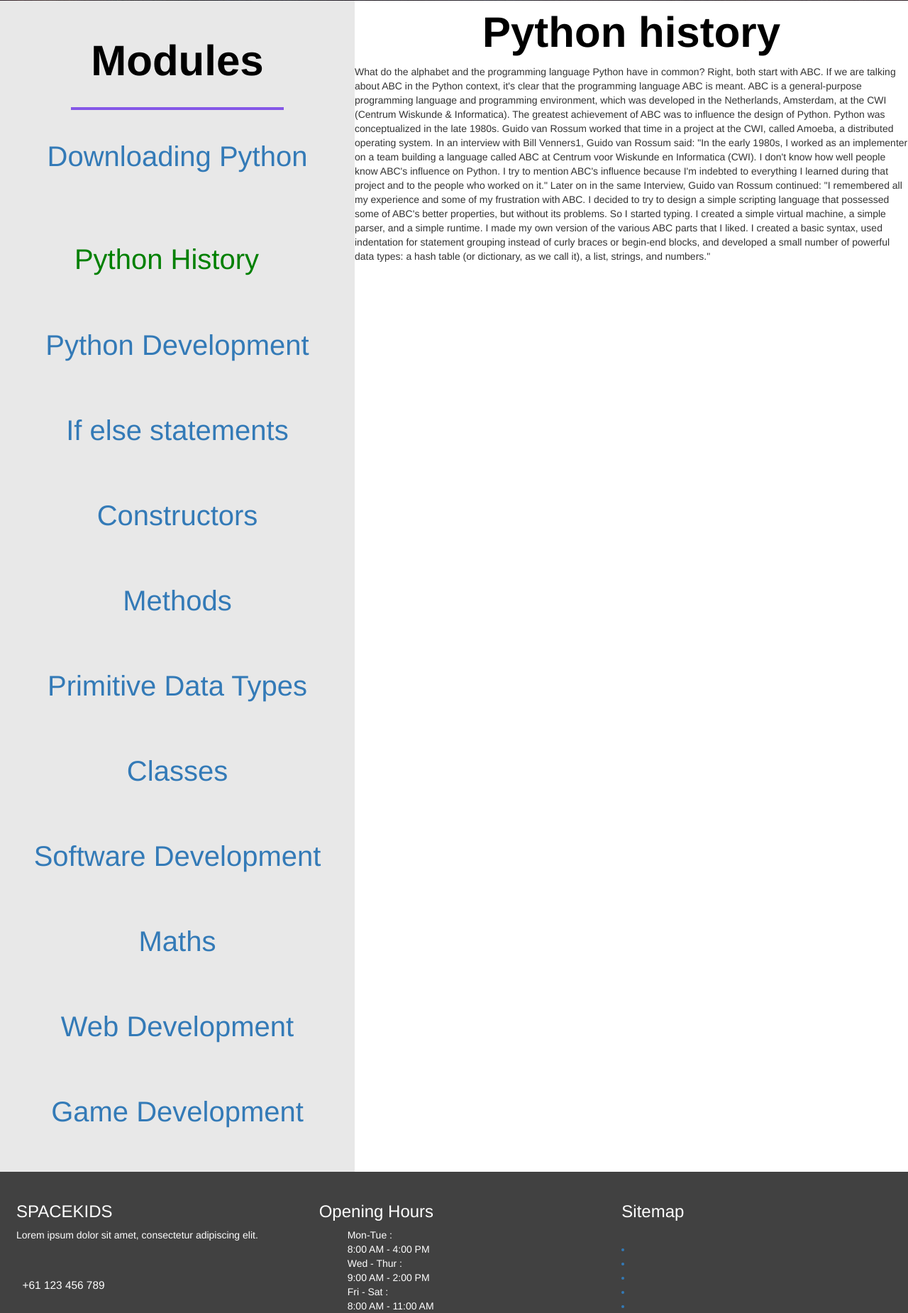
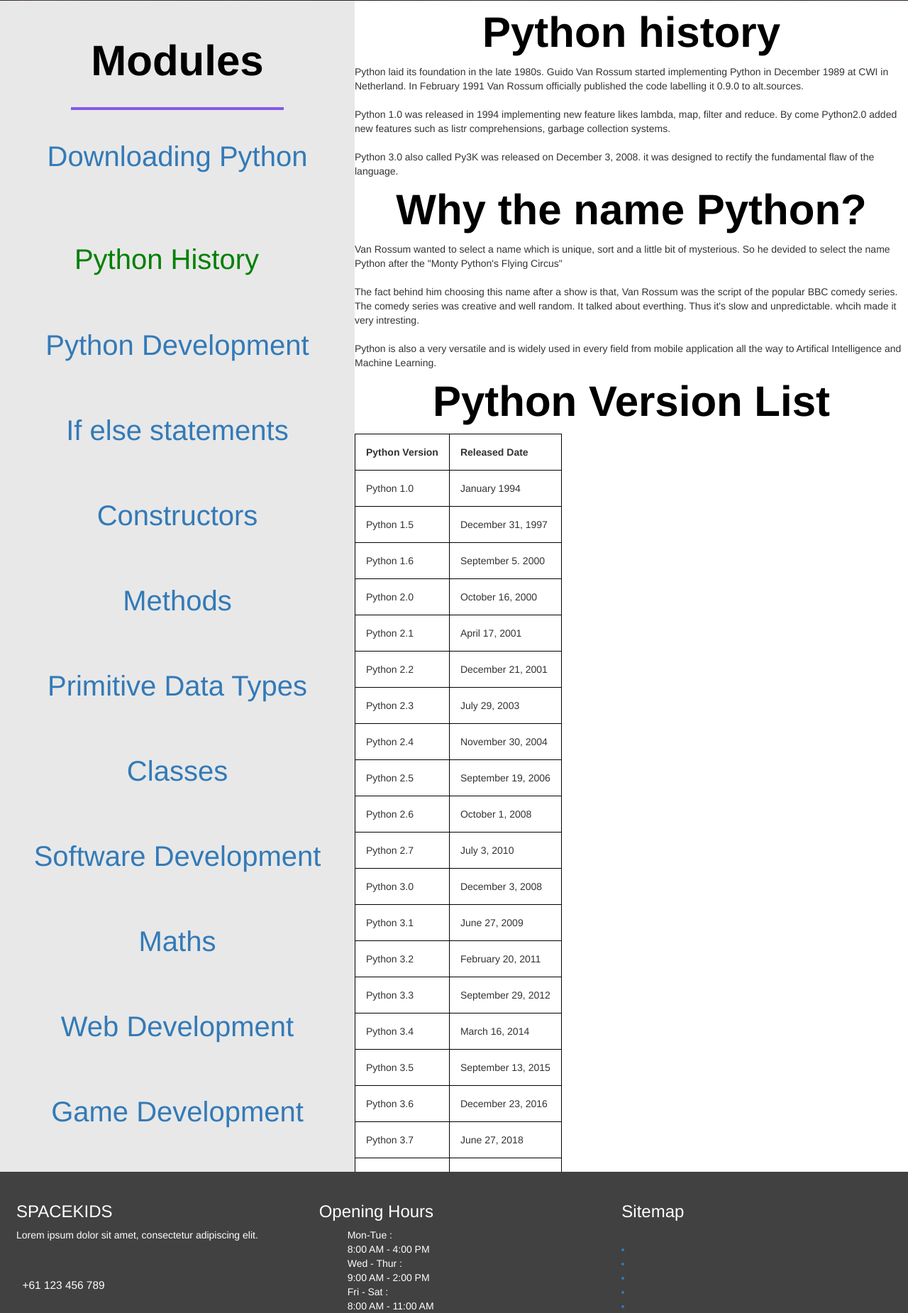
Before and after one commit to s3769907/spacekids, a PHP site: page /webpages/python_history.html in a window 1280 px wide; the page is wider, and only the part inside the window is pictured. Shown: the part 899-2749 px from the top of that part at 71% size. Run offline with PHP 8.4, Linux system fonts and the light colour scheme.

Commit message:
Python_historty more items

```diff
--- a/webpages/assets/styles/python_history.css
+++ b/webpages/assets/styles/python_history.css
@@ -284,3 +284,12 @@ solid #525252;
         .active-nav-link a {
             color: green;
         }
+
+        /* Table */
+        table, th, td {
+            border: 1px solid black;
+            border-collapse: collapse;
+          }
+          th, td {
+            padding: 15px;
+          }
--- a/webpages/python_history.html
+++ b/webpages/python_history.html
@@ -70,13 +70,107 @@
         </div>
         <div class="maincontent">
           <h4>Python history</h4>
-          <p>What do the alphabet and the programming language Python have in common? Right, both start with ABC. If we are talking about ABC in the Python context, it's clear that the programming language ABC is meant. ABC is a general-purpose programming language and programming environment, which was developed in the Netherlands, Amsterdam, at the CWI (Centrum Wiskunde & Informatica). The greatest achievement of ABC was to influence the design of Python.
+          <p> Python laid its foundation in the late 1980s. Guido Van Rossum started implementing Python in December 1989 at CWI in Netherland.
+              In February 1991 Van  Rossum officially published the code labelling it 0.9.0 to alt.sources.
+              <br><br>
+              Python 1.0 was released in 1994 implementing new feature likes lambda, map, filter and reduce. By come Python2.0 added new features such as listr comprehensions, garbage collection systems.
+              <br><br>
+              Python 3.0 also called Py3K was released on December 3, 2008. it was designed to rectify the fundamental flaw of the language.
+            </p>
+            <h4> Why the name Python?</h4>
+            <p>Van Rossum wanted to select a name which is unique, sort and a little bit of mysterious. So he devided to select the name Python after the "Monty Python's Flying Circus"
+                <br><br>
+                The fact behind him choosing this name after a show is that, Van Rossum was the script of the popular BBC comedy series. The comedy series was creative and well random. It talked about everthing. Thus it's slow and unpredictable. whcih made it very intresting.
+            <br><br>
+        Python is also a very versatile and is widely used in every field from mobile application all the way to Artifical Intelligence and Machine Learning. </p>
 
-            Python was conceptualized in the late 1980s. Guido van Rossum worked that time in a project at the CWI, called Amoeba, a distributed operating system. In an interview with Bill Venners1, Guido van Rossum said: "In the early 1980s, I worked as an implementer on a team building a language called ABC at Centrum voor Wiskunde en Informatica (CWI). I don't know how well people know ABC's influence on Python. I try to mention ABC's influence because I'm indebted to everything I learned during that project and to the people who worked on it."
-
-            Later on in the same Interview, Guido van Rossum continued: "I remembered all my experience and some of my frustration with ABC. I decided to try to design a simple scripting language that possessed some of ABC's better properties, but without its problems. So I started typing. I created a simple virtual machine, a simple parser, and a simple runtime. I made my own version of the various ABC parts that I liked. I created a basic syntax, used indentation for statement grouping instead of curly braces or begin-end blocks, and developed a small number of powerful data types: a hash table (or dictionary, as we call it), a list, strings, and numbers."
-
-            </p>
+        <h4>Python Version List</h4>
+        <table>
+            <tr>
+                <th>Python Version</th>
+                <th>Released Date</th>
+            </tr>
+            <tr>
+                <td>Python 1.0</td>
+                <td>January 1994</td>
+            </tr>
+            <tr>
+                <td>Python 1.5</td>
+                <td>December 31, 1997</td>
+            </tr>
+            <tr>
+                <td>Python 1.6</td>
+                <td>September 5. 2000</td>
+            </tr>
+            <tr>
+                <td>Python 2.0</td>
+                <td>October 16, 2000</td>
+            </tr>
+            <tr>
+                <td>Python 2.1</td>
+                <td>April 17, 2001</td>
+            </tr>
+            <tr>
+                <td>Python 2.2</td>
+                <td>December 21, 2001</td>
+            </tr>
+            <tr>
+                <td>Python 2.3</td>
+                <td>July 29, 2003</td>
+            </tr>
+            <tr>
+                <td>Python 2.4</td>
+                <td>November 30, 2004 </td>
+            </tr>
+                <tr>
+                    <td>Python 2.5</td>
+                    <td>September 19, 2006</td>
+                </tr>
+                <tr>
+                    <td>Python 2.6</td>
+                    <td>October 1, 2008</td>
+                </tr>
+                <tr>
+                    <td>Python 2.7</td>
+                    <td>July 3, 2010</td>
+                </tr>
+                <tr>
+                    <td>Python 3.0</td>
+                    <td>December 3, 2008</td>
+                </tr>
+                <tr>
+                    <td>Python 3.1</td>
+                    <td>June 27, 2009</td>
+                </tr>
+                <tr>
+                    <td>Python 3.2</td>
+                    <td>February 20, 2011</td>
+                </tr>
+                <tr>
+                    <td>Python 3.3</td>
+                    <td>September 29, 2012</td>
+                </tr>
+                <tr>
+                    <td>Python 3.4</td>
+                    <td>March 16, 2014</td>
+                </tr>
+                <tr>
+                    <td>Python 3.5</td>
+                    <td>September 13, 2015</td>
+                </tr>
+                <tr>
+                    <td>Python 3.6</td>
+                    <td>December 23, 2016</td>
+                </tr>
+                <tr>
+                     <td>Python 3.7</td>
+                    <td>June 27, 2018</td>
+                </tr>
+                <tr>
+                    <td>Python 3.8</td>
+                    <td>October 14, 2019</td>
+                </tr>
+        </table>
         </div>
 
 
```
